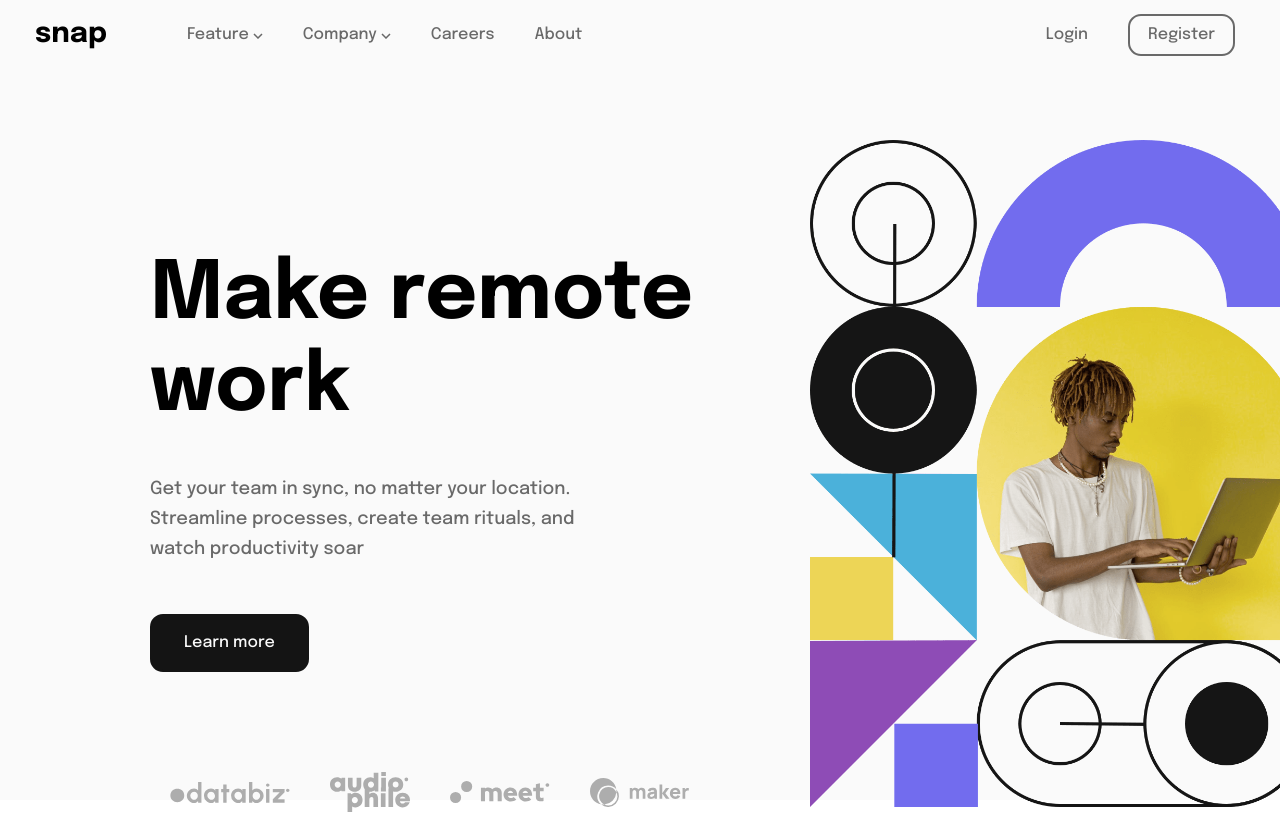
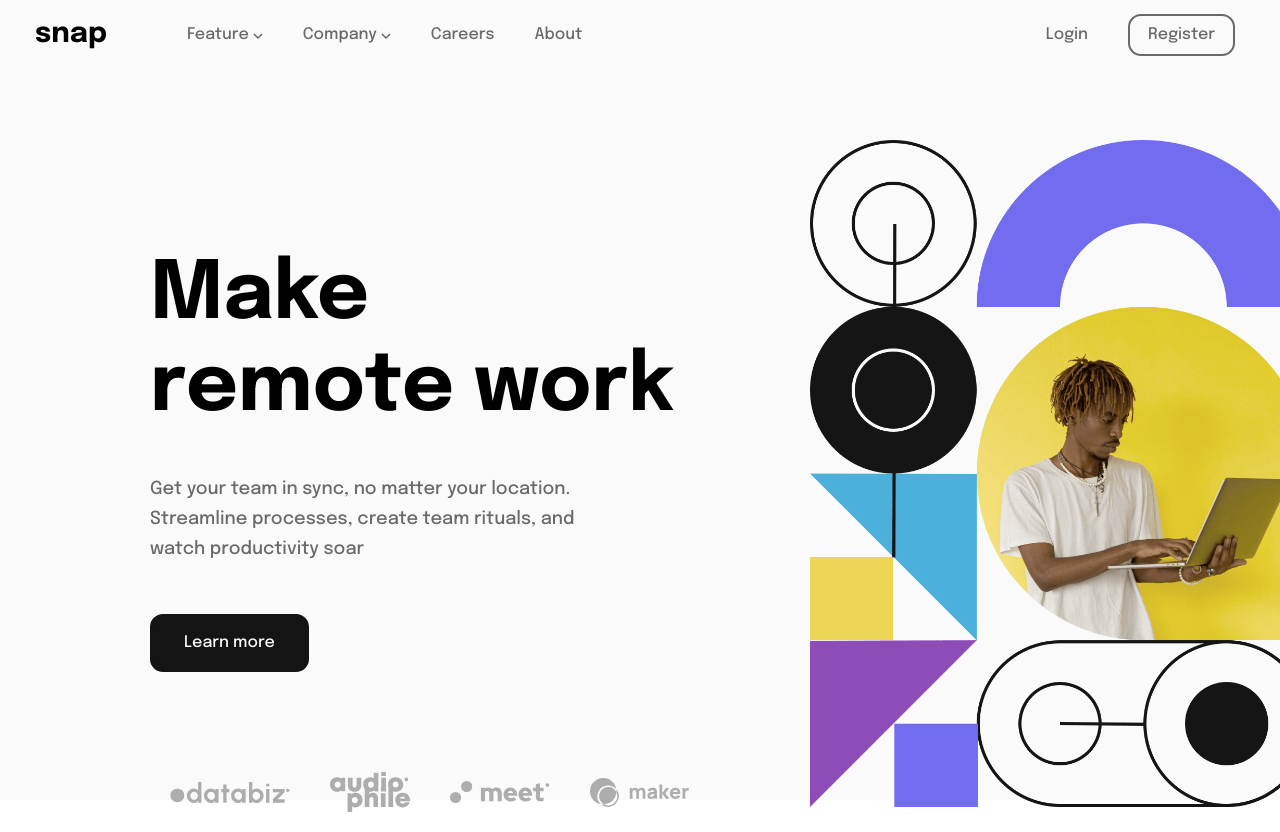
Before and after one commit to Imbana/Imbana-Mentor-Intro-dropdown-navigation, a plain HTML site: page index.html in a window 1280 px wide. Shown: the top 832 px of the page. Drawn offline with Linux system fonts and the light colour scheme.

```diff
--- a/css/style.css
+++ b/css/style.css
@@ -204,7 +204,9 @@ ul {
 .contentClose{
     display: none;
 }
-
+.main_left_span{
+    display: block;
+}
 @media only screen and (max-width: 375px) {
     nav{
         margin: 0px;
@@ -302,5 +304,7 @@ ul {
         background-color: rgba(0, 0, 0, 0.596);
     }
 
-
+    .main_left_span{
+        display: inline-block;
+    }
 }
--- a/index.html
+++ b/index.html
@@ -109,7 +109,7 @@
          </nav>
          <section class="header_main">
             <article class="main_left">
-               <h1>Make remote work</h1>
+               <h1> <span class="main_left_span">Make</span>  remote work</h1>
                <p>
                   Get your team in sync, no matter your location. Streamline
                   processes, create team rituals, and watch productivity soar
```
